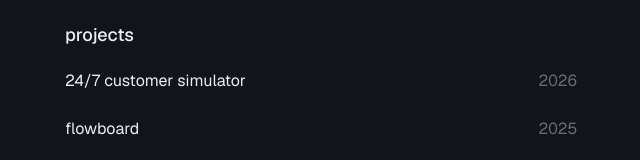
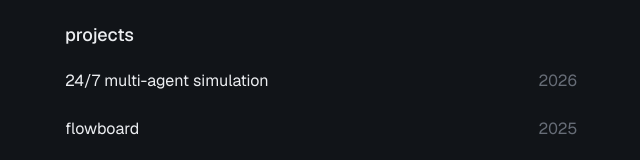
Before and after one commit to austinjiann/v3, a Next.js app: page / in a window 1280 px wide. Shown: the part 459-619 px from the top of the page, without its empty margins (319-959 px from the left). Built offline with nearby package versions, Linux system fonts and the light colour scheme.

Commit message:
chore: fix bad wording

```diff
--- a/src/app/page.tsx
+++ b/src/app/page.tsx
@@ -26,8 +26,8 @@ const workItems = [
 
 const projectItems = [
   {
-    title: '24/7 customer simulator',
-    description: "20 ai agents use phoebe's product 24/7 to catch bugs and find edge cases",
+    title: '24/7 multi-agent simulation',
+    description: "20 ai agents use phoebe's product to catch regressions and find edge cases",
     right: '2026',
     href: 'https://x.com/austinjian_/status/2087977300406976682',
   },
```
